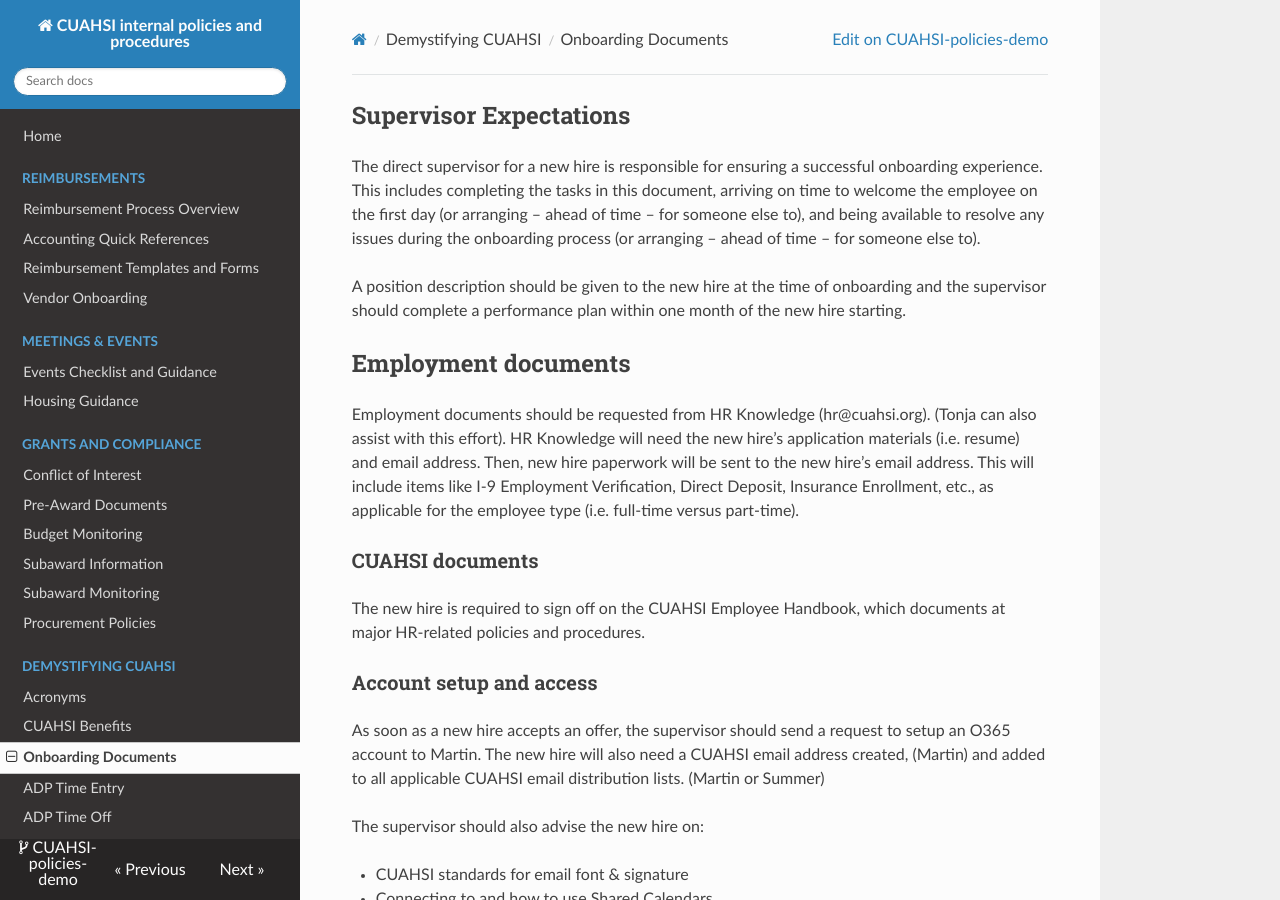
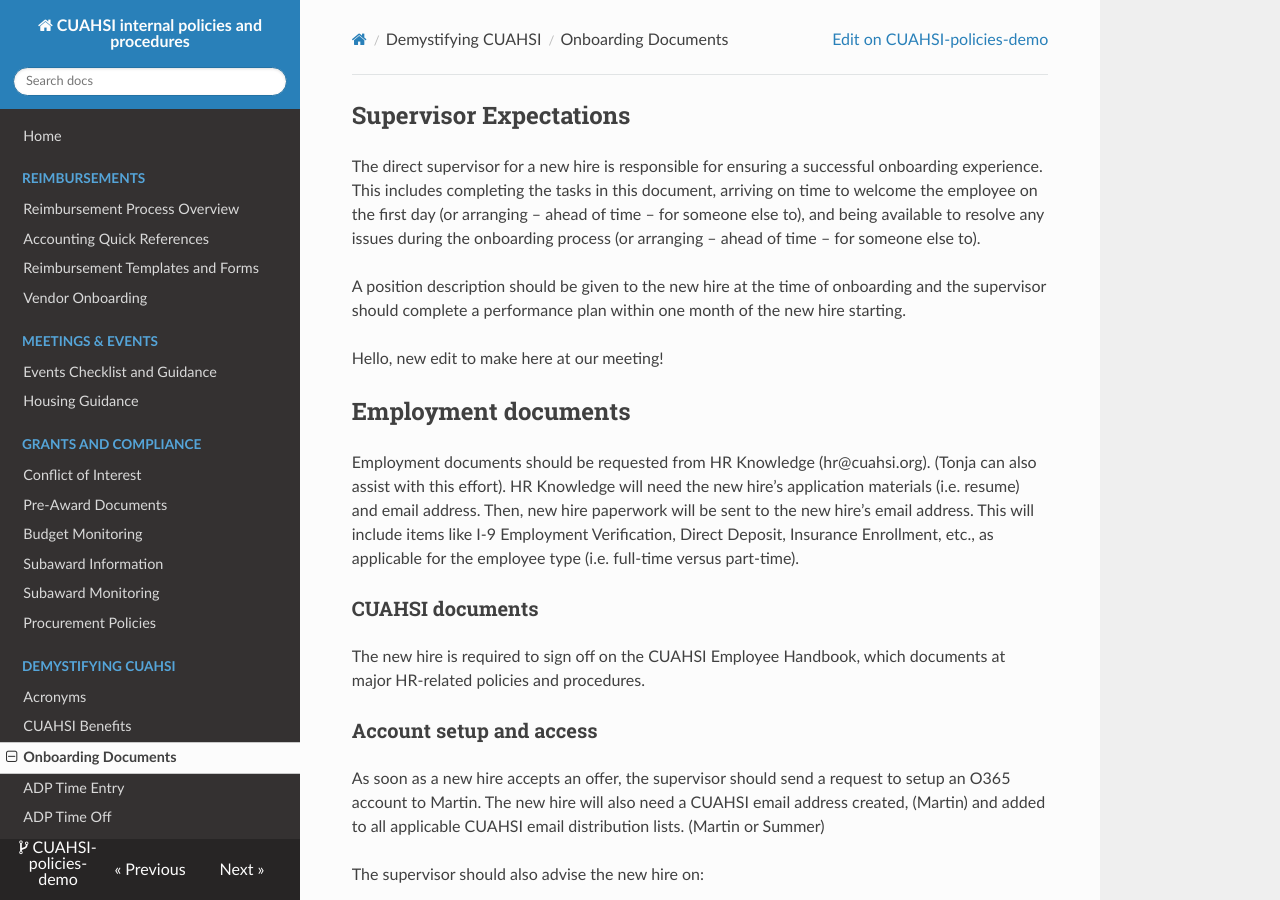
Before and after one commit to jordansread/CUAHSI-policies-demo, an MkDocs documentation site: the page built from docs/demystify/onboarding.md, in a window 1280 px wide and 900 px high. Built offline with MkDocs 1.6.1, drawn with Linux system fonts in a browser that asks for light colours; nearby versions of some CDN libraries.

Commit message:
Update onboarding.md
Added new sentence

```diff
--- a/docs/demystify/onboarding.md
+++ b/docs/demystify/onboarding.md
@@ -3,6 +3,8 @@
 The direct supervisor for a new hire is responsible for ensuring a successful onboarding experience. This includes completing the tasks in this document, arriving on time to welcome the employee on the first day (or arranging – ahead of time – for someone else to), and being available to resolve any issues during the onboarding process (or arranging – ahead of time – for someone else to).
 
 A position description should be given to the new hire at the time of onboarding and the supervisor should complete a performance plan within one month of the new hire starting.
+
+Hello, new edit to make here at our meeting!
 
 ## Employment documents
 
```
